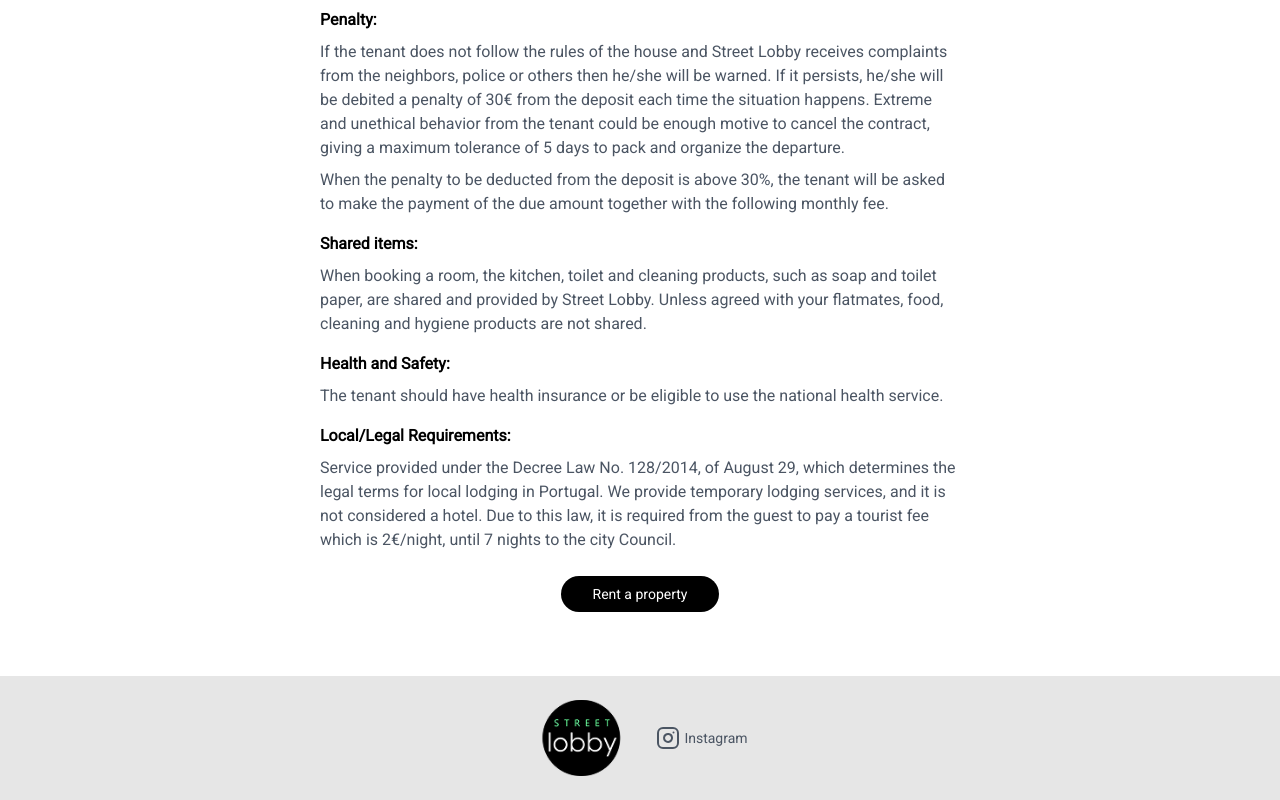
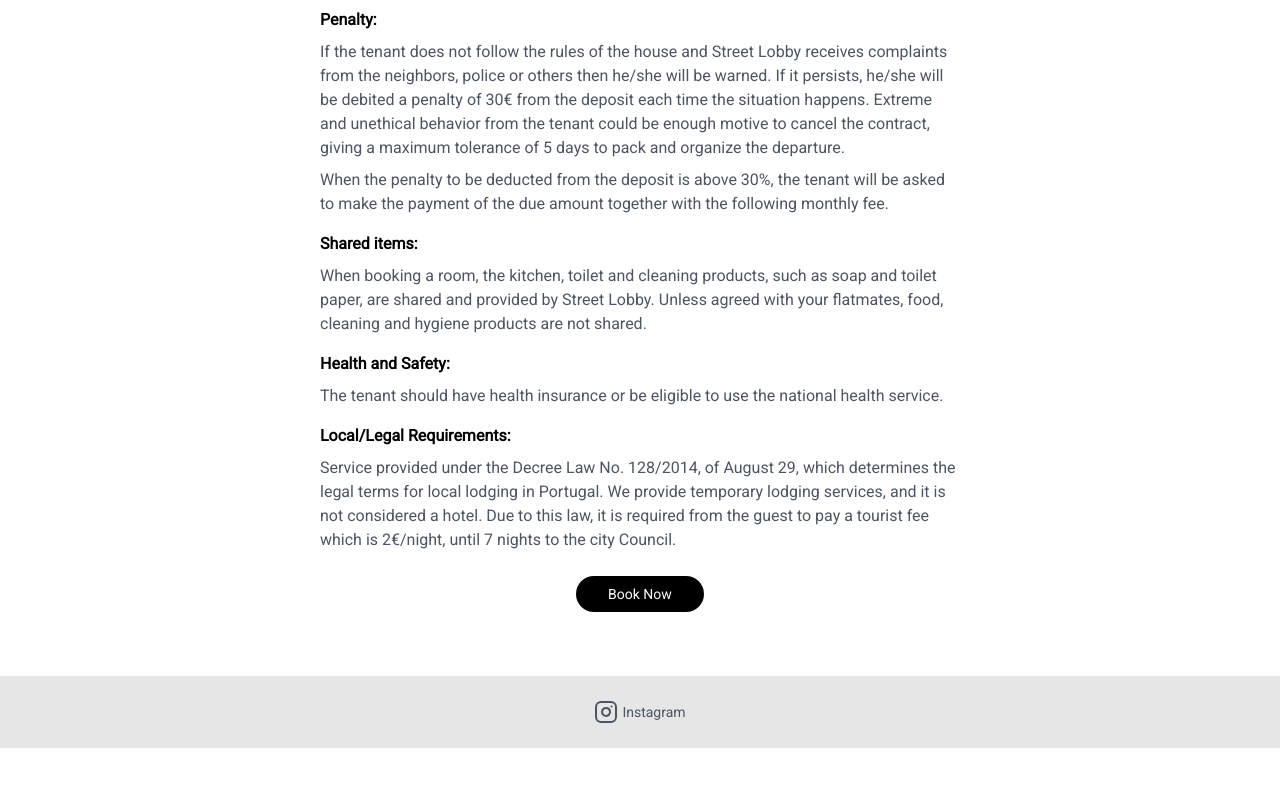
Before and after one commit to hmweb77/street-lobby, a Next.js app: page /terms in a window 1280 px wide. Shown: the part 868-1668 px from the top of the page. After the commit the page ends 1616 px from the top, so only its background shows below. Built offline with nearby package versions, Linux system fonts and the light colour scheme.

Commit message:
improvement v2

```diff
--- a/src/app/api/stripe-pay/route.js
+++ b/src/app/api/stripe-pay/route.js
@@ -116,12 +116,12 @@ export async function POST(req) {
     });
 
     await storePaymentInfo(bookedPeriods, roomUpdatesMap, stripeCustomer.id, session.id);
-     sendBookingEmails({
-      userName: commonUserDetails.name,
-      customerEmail: commonUserDetails.email,
-      paymentIntents: paymentIntents,
-      sessionUrl: session.url
-    });
+    //  sendBookingEmails({
+    //   userName: commonUserDetails.name,
+    //   customerEmail: commonUserDetails.email,
+    //   paymentIntents: paymentIntents,
+    //   sessionUrl: session.url
+    // });
 
     return NextResponse.json({
       message: "Payment initiated successfully",
--- a/src/app/residences/page.js
+++ b/src/app/residences/page.js
@@ -152,12 +152,11 @@ export default function PropertyMap() {
               {property.propertyName}
             </button>
             {selectedProperty === property.id && (
-              <div className="text-gray-600 flex flex-col sm:flex-row gap-2 text-sm mx-8 sm:mx-1 text-center mt-2">
+              <div className="text-gray-600 flex flex-col text-sm mx-8 sm:mx-1 text-center mt-2">
                 <p>{property.addressDescription || ""}</p>
-                <div className="flex justify-center gap-2">
-                  <p>{property.city || ""}</p>
-                  <p>{property.zipCode || ""}</p>
-                </div>
+                <p>
+                  {property.zipCode || ""} {property.city || ""}
+                </p>
               </div>
             )}
           </div>
@@ -177,7 +176,7 @@ export default function PropertyMap() {
           onClick={() => router.push("/")}
           className="rounded-full bg-[#111111] px-6 py-2.5 text-sm text-white hover:bg-opacity-90 transition-opacity"
         >
-          Rent a property
+          Book Now
         </button>
       </div>
     </main>
--- a/src/app/terms/page.js
+++ b/src/app/terms/page.js
@@ -112,7 +112,7 @@ const page = () => {
         <div className="flex justify-center my-12">
           <Link href="/residences">
             <button className="bg-black text-white rounded-full px-8 py-2 text-sm">
-              Rent a property
+              Book Now
             </button>
           </Link>
         </div>
--- a/src/components/layout/Footer.jsx
+++ b/src/components/layout/Footer.jsx
@@ -7,12 +7,12 @@ export default function Footer() {
   return (
     <footer className="bg-[#E6E6E6] py-6 px-3 md:px-12">
       <div className="max-w-5xl mx-auto flex items-center justify-center gap-6">
-        <Image
+        {/* <Image
           src={Logo}
           alt="logo"
           width={100}
           height={80}
-        />
+        /> */}
         <Link
           href="https://instagram.com"
           className="flex items-center text-gray-600 hover:underline text-sm"
```
